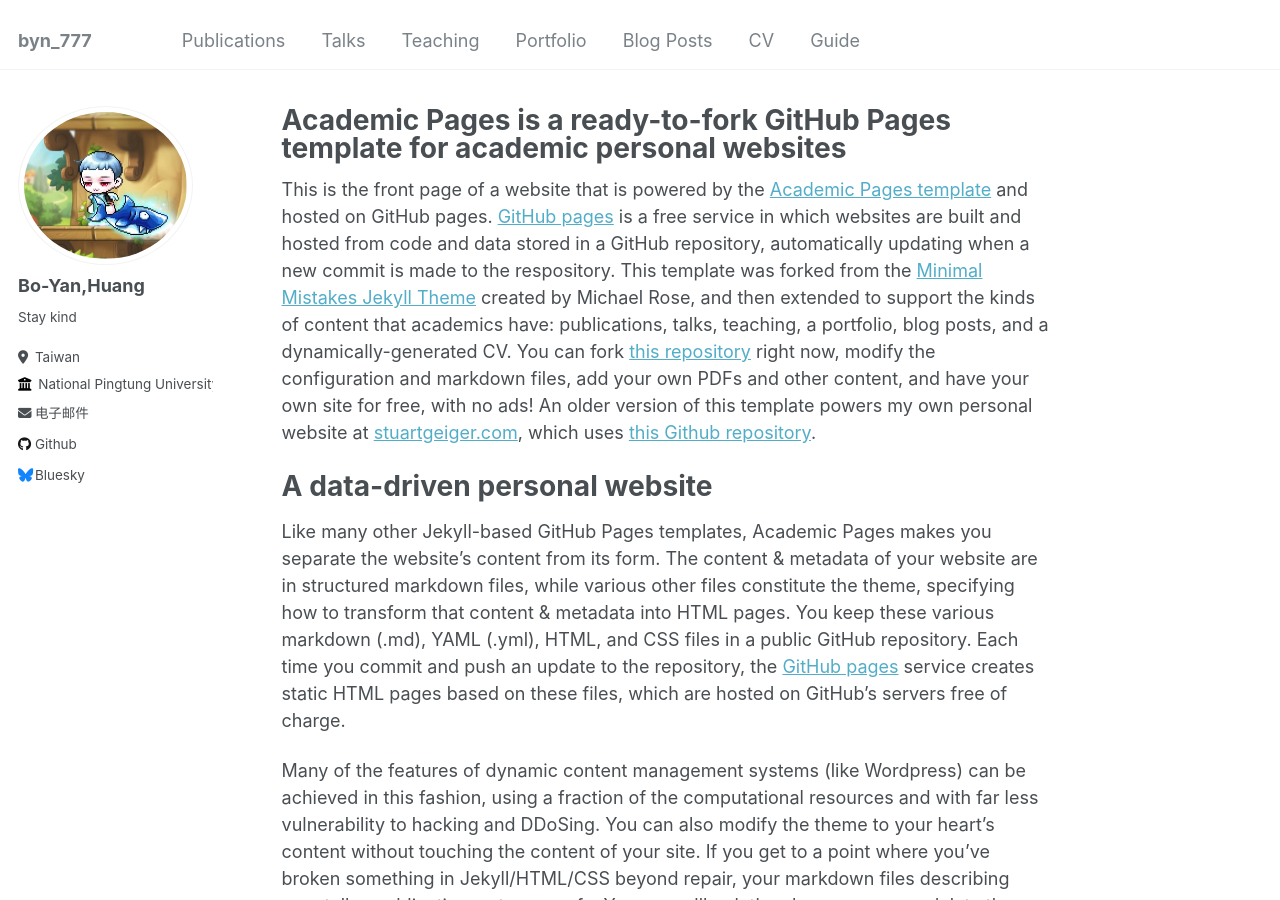
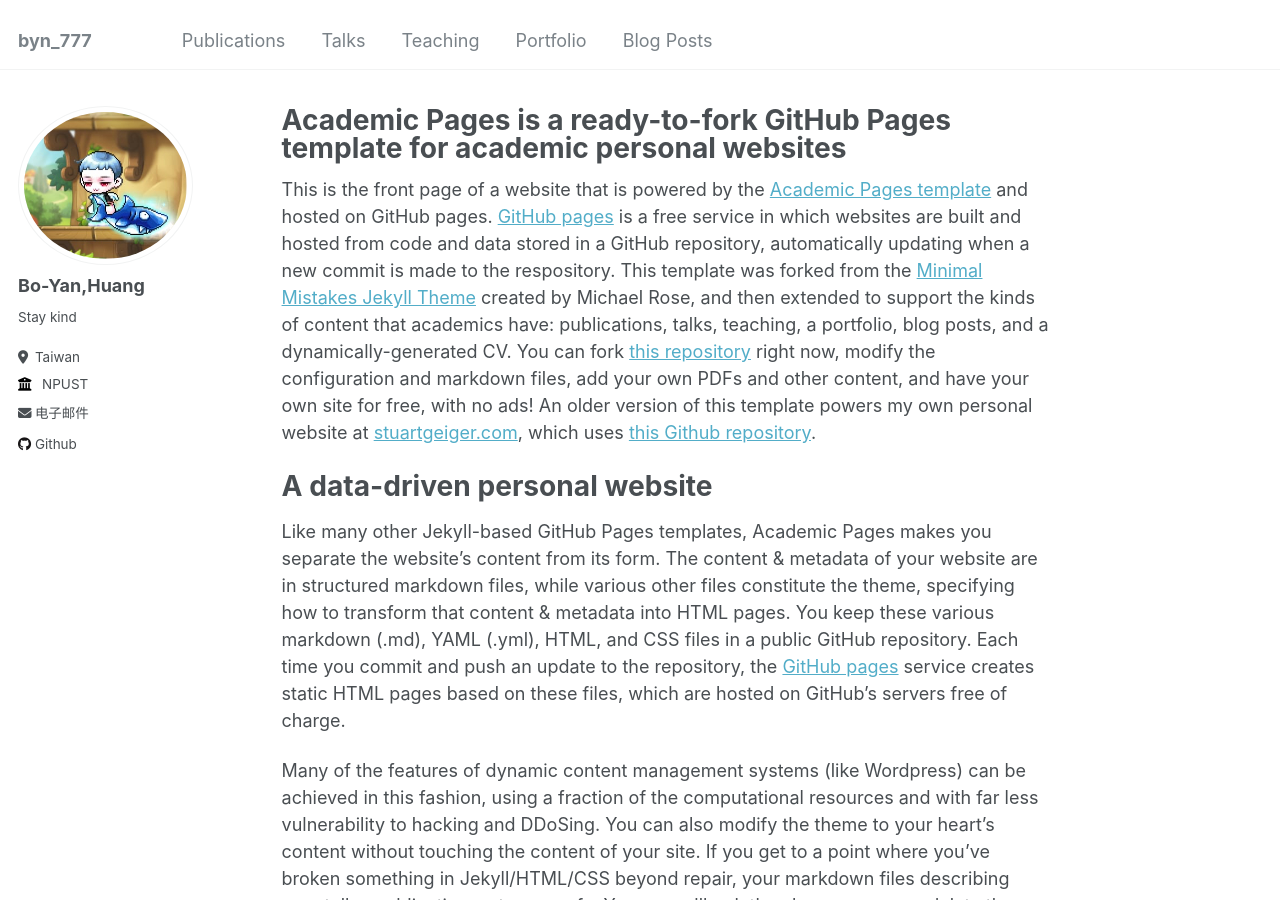
Before and after one commit to byn777/background, a Jekyll site: the page built from _pages/about.md, in a window 1280 px wide and 900 px high. Built offline with Jekyll 4.4.1, drawn with Linux system fonts in a browser that asks for light colours.

Commit message:
增加減少標題

```diff
--- a/_config.yml
+++ b/_config.yml
@@ -25,7 +25,7 @@
   pronouns         : #"she/her"  代词，例如
   bio              : "Stay kind" # 短传记
   location         : "Taiwan" # 所在地
-  employer         : "National Pingtung University of Science and Technology" # 雇主
+  employer         : " NPUST" # 雇主
   uri              : # 个人网址
   email            : "qqq33045123@gmail.com" # 邮箱
 
@@ -47,7 +47,7 @@
   stackoverflow    : # 用户编号或编号和用户名（例如 "1" 或 "1/jeff-atwood"）
 
   # 社交媒体
-  bluesky          : "bsky.app" # 替换为你的 Bluesky 用户名
+  bluesky          : # "bsky.app"  替换为你的 Bluesky 用户名
   facebook         : # 用户名
   flickr           : # 用户名
   foursquare       : # 用户名
```
Also changed, not shown: _data/navigation.yml (+4 -4 lines).
